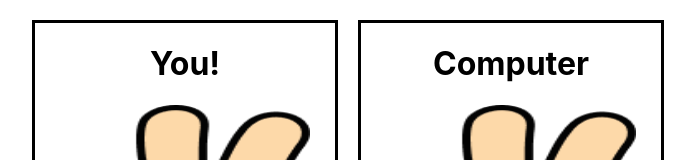
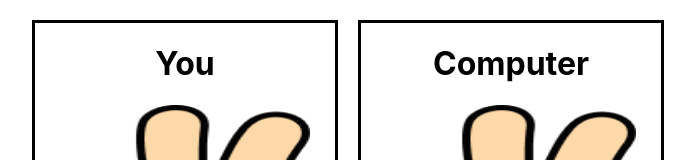
Before and after one commit to lodosswkor/react-study-noona, a React (Create React App) app: page / in a window 1280 px wide. Shown: the top 160 px of the page, without its empty margins (292-987 px from the left). Built offline with nearby package versions, Linux system fonts and the light colour scheme.

Commit message:
텍스트 수정

```diff
--- a/src/App.js
+++ b/src/App.js
@@ -72,7 +72,7 @@ function App() {
   return (
     <div>
       <div className="main">
-        <Box title='You!' choice={userChoice} result={result}/>
+        <Box title='You' choice={userChoice} result={result}/>
         <div style={{'width':'20px'}}></div>
         {/* // prop expects a mapping from style properties to values, not a string. { props / object }*/}
         <Box title='Computer' choice={comChoice} result={result}/>
```
